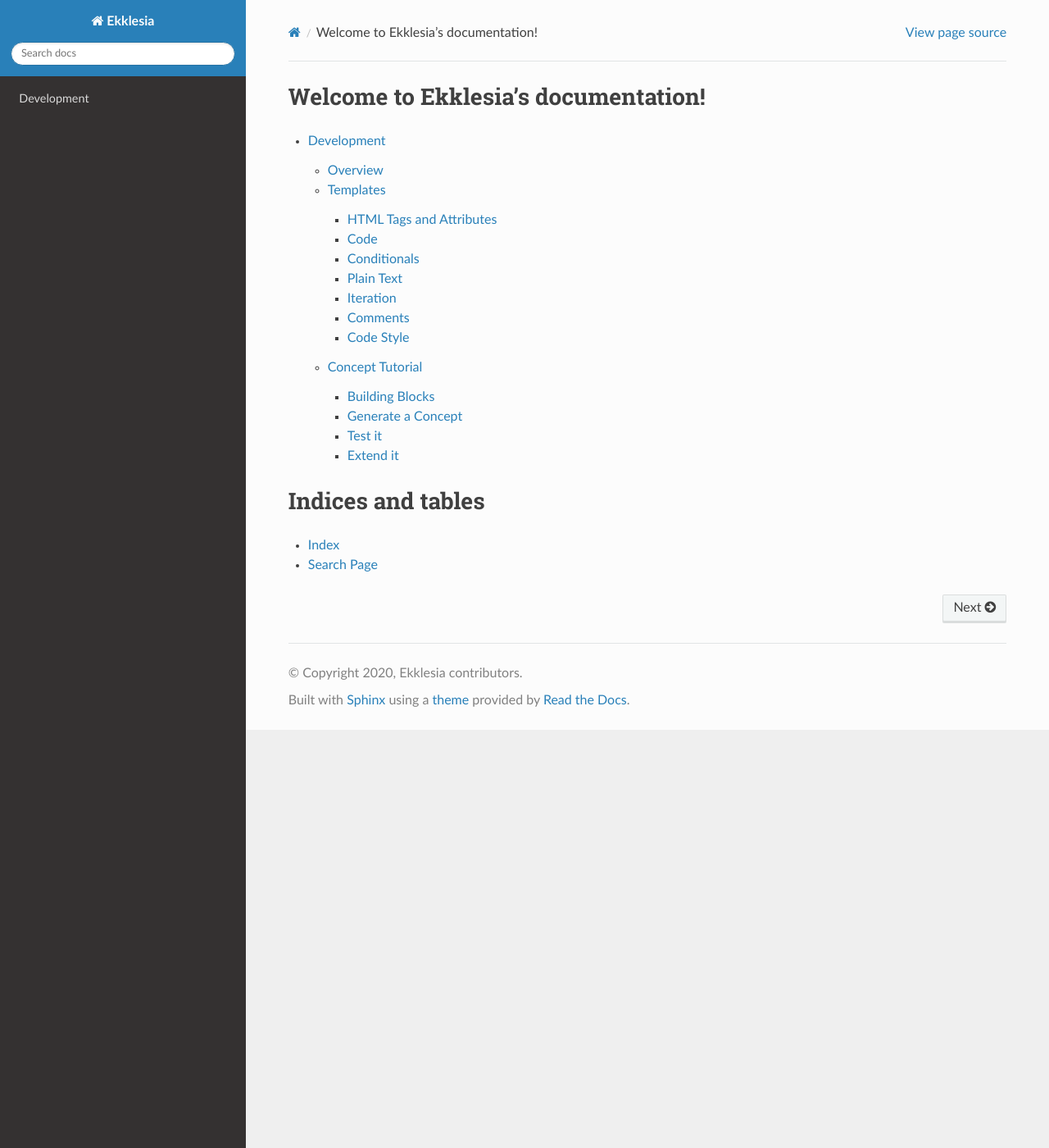
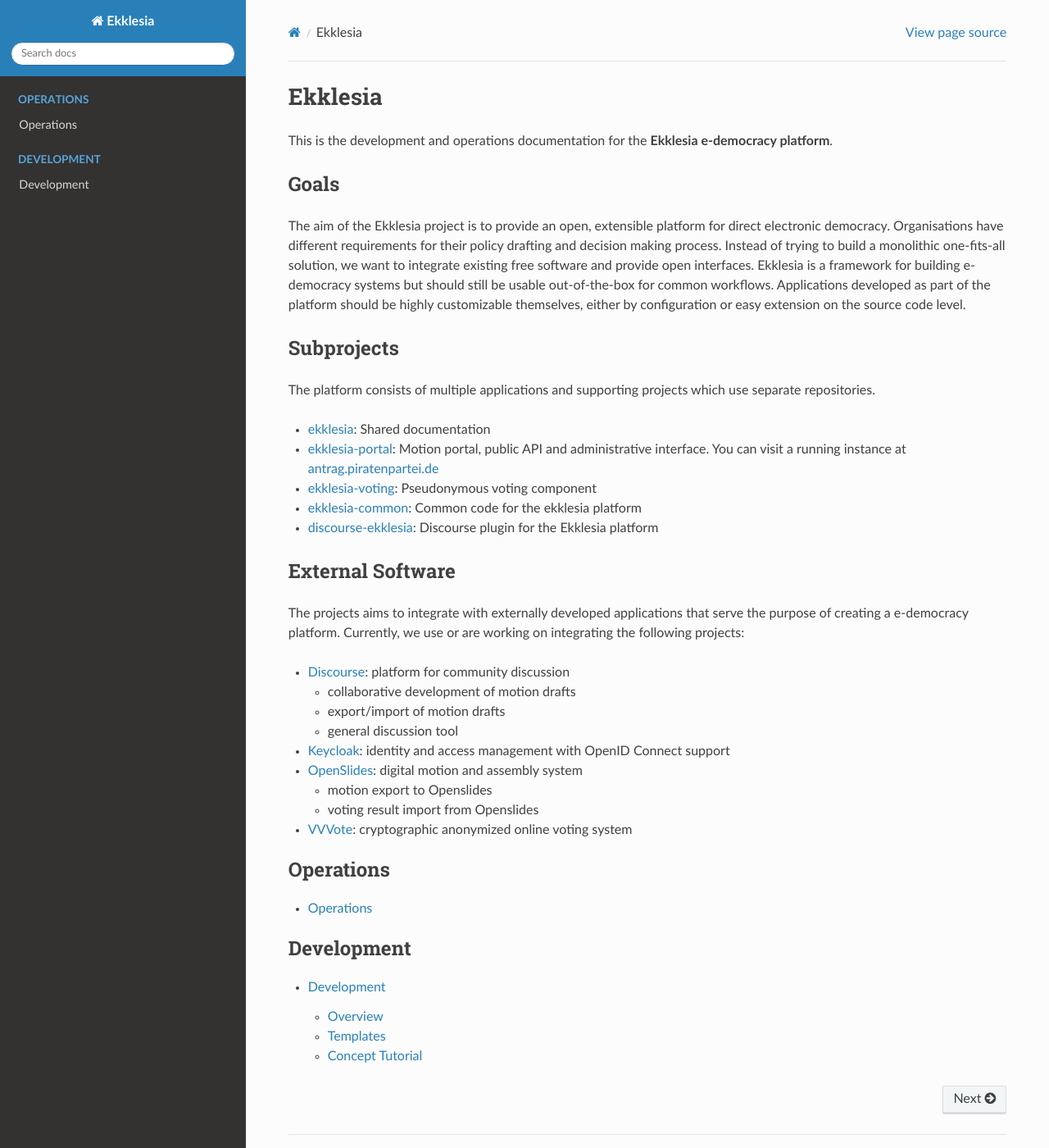
Before and after one commit to edemocracy/ekklesia, a Sphinx documentation site: the page built from docs/index.rst, in a window 1280 px wide and 1400 px high. Shown: the whole window at 82% size. Built offline with Sphinx 7.4.7 and the Read the Docs theme 2.0.0, drawn with Linux system fonts in a browser that asks for light colours; pages that are not in the unit, such as notebooks, are missing from menus.

Commit message:
Move README to Sphinx docs, start operations doc

```diff
--- /dev/null
+++ b/docs/README.rst
@@ -0,0 +1,61 @@
+Ekklesia
+========
+
+This is the development and operations documentation for the **Ekklesia e-democracy platform**.
+
+Goals
+-----
+
+The aim of the Ekklesia project is to provide an open, extensible platform for
+direct electronic democracy. Organisations have different requirements
+for their policy drafting and decision making process. Instead of trying
+to build a monolithic one-fits-all solution, we want to integrate
+existing free software and provide open interfaces. Ekklesia is a
+framework for building e-democracy systems but should still be usable
+out-of-the-box for common workflows. Applications developed as part of
+the platform should be highly customizable themselves, either by
+configuration or easy extension on the source code level.
+
+Subprojects
+-----------
+
+The platform consists of multiple applications and supporting projects which use
+separate repositories.
+
+-  `ekklesia <https://github.com/Piratenpartei/ekklesia-voting>`__:
+   Shared documentation
+-  `ekklesia-portal <https://github.com/Piratenpartei/ekklesia-portal>`__:
+   Motion portal, public API and administrative interface. You can visit a running instance at
+   `antrag.piratenpartei.de <https://antrag.piratenpartei.de>`__
+-  `ekklesia-voting <https://github.com/Piratenpartei/ekklesia-voting>`__:
+   Pseudonymous voting component
+-  `ekklesia-common <https://github.com/Piratenpartei/ekklesia-common>`__:
+   Common code for the ekklesia platform
+-  `discourse-ekklesia <https://github.com/Piratenpartei/discourse-ekklesia>`__:
+   Discourse plugin for the Ekklesia platform
+
+
+External Software
+-----------------
+
+The projects aims to integrate with externally developed applications
+that serve the purpose of creating a e-democracy platform. Currently, we
+use or are working on integrating the following projects:
+
+-  `Discourse <https://discourse.org>`__: platform for community
+   discussion
+
+   -  collaborative development of motion drafts
+   -  export/import of motion drafts
+   -  general discussion tool
+
+-  `Keycloak <https://keycloak.org>`__: identity and access management
+   with OpenID Connect support
+-  `OpenSlides <https://openslides.org>`__: digital motion and assembly
+   system
+
+   -  motion export to Openslides
+   -  voting result import from Openslides
+
+-  `VVVote <https://github.com/vvvote/vvvote>`__: cryptographic
+   anonymized online voting system
--- a/docs/index.rst
+++ b/docs/index.rst
@@ -3,22 +3,18 @@
    You can adapt this file completely to your liking, but it should at least
    contain the root `toctree` directive.
 
-Welcome to Ekklesia's documentation!
-====================================
 
-.. toctree::
-   :maxdepth: 3
-   :caption: Contents:
+.. include:: README.rst
 
 
 .. toctree::
-   :maxdepth: 3
+   :maxdepth: 2
+   :caption: Operations
+
+   operations/index
+
+.. toctree::
+   :maxdepth: 2
+   :caption: Development
 
    development/index
-
-
-Indices and tables
-==================
-
-* :ref:`genindex`
-* :ref:`search`
```
Also changed, not shown: README.md (deleted, +0 -43 lines), docs/operations/index.rst (added, +9 -0 lines).
